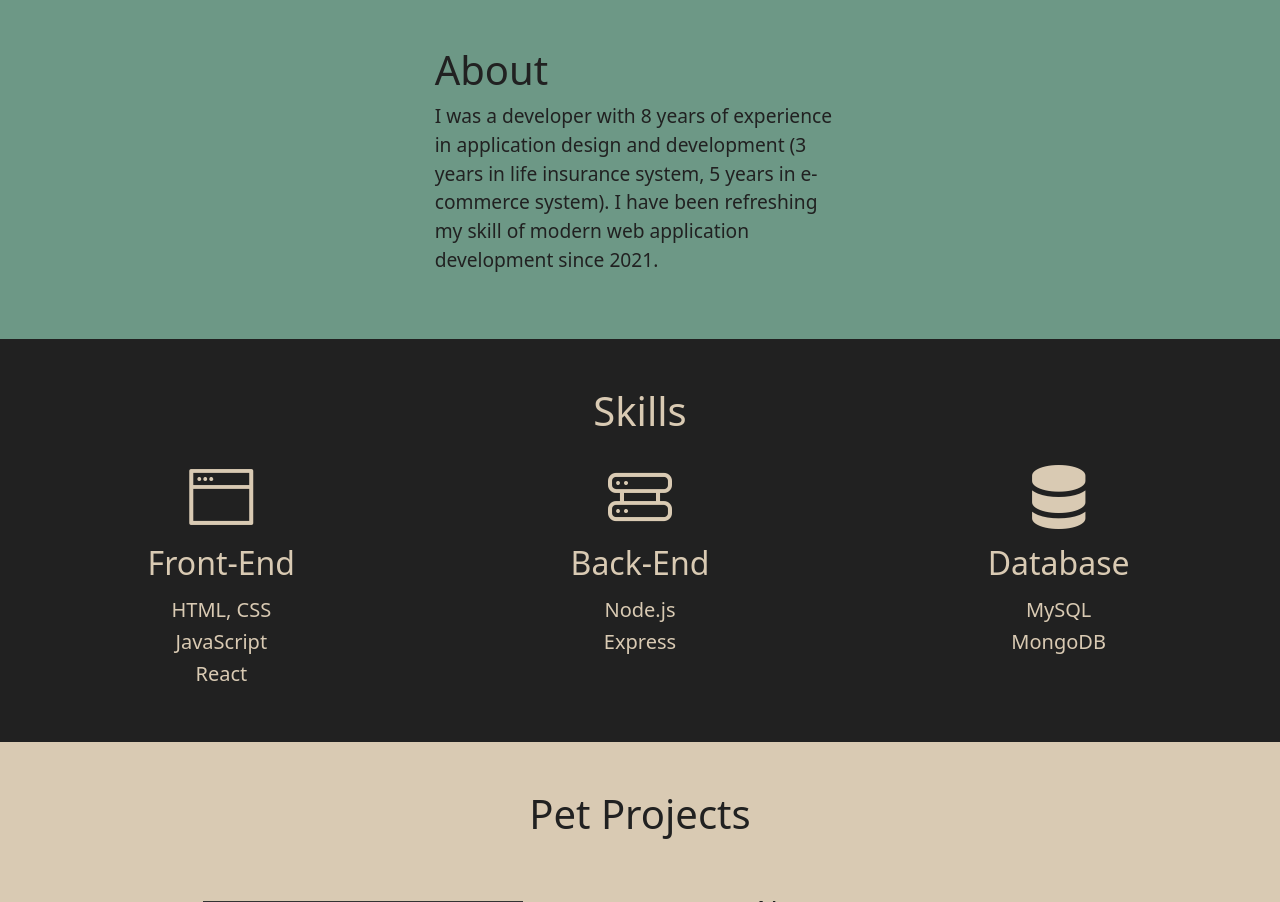
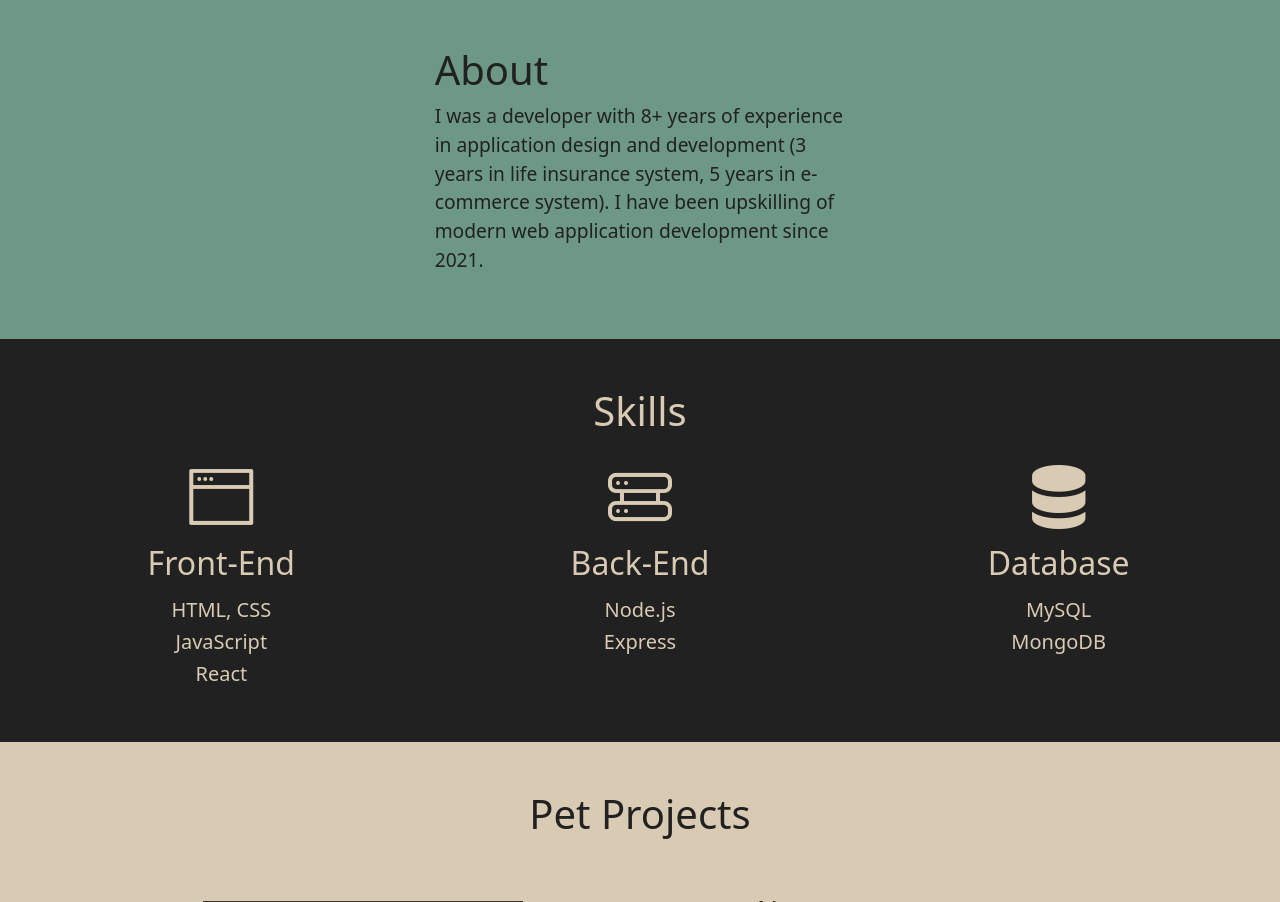
Before and after one commit to JeansCK/jeansck.github.io, a plain HTML site: page index.html in a window 1280 px wide. Shown: the part 802-1704 px from the top of the page. Drawn offline with Linux system fonts and the light colour scheme; grey boxes are pictures that could not be loaded.

Commit message:
Edit About section

```diff
--- a/index.html
+++ b/index.html
@@ -50,7 +50,7 @@
   <div id="about" class="px-4 py-5 bg-colored-1">
     <div class="col-lg-4 col-md-6 mx-auto">
       <h1>About</h1>
-      <p>I was a developer with 8 years of experience in application design and development (3 years in life insurance system, 5 years in e-commerce system). I have been refreshing my skill of modern web application development since 2021.</p>
+      <p>I was a developer with 8+ years of experience in application design and development (3 years in life insurance system, 5 years in e-commerce system). I have been upskilling of modern web application development since 2021.</p>
     </div>
   </div>
 
```
